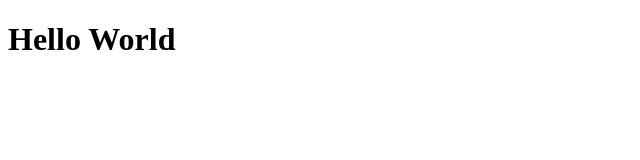
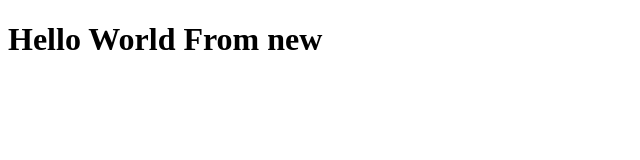
Before and after one commit to Amirkhaokhar/KamKaj, a plain HTML site: page index.html in a window 1280 px wide. Shown: the whole page, without its empty margins (0-640 px from the left). Drawn offline with Linux system fonts and the light colour scheme.

Commit message:
update index.html

```diff
--- a/index.html
+++ b/index.html
@@ -6,6 +6,6 @@
     <title>KamKaj</title>
 </head>
 <body>
-     <h1>Hello World</h1>
+     <h1>Hello World From new</h1>
 </body>
 </html>
```
